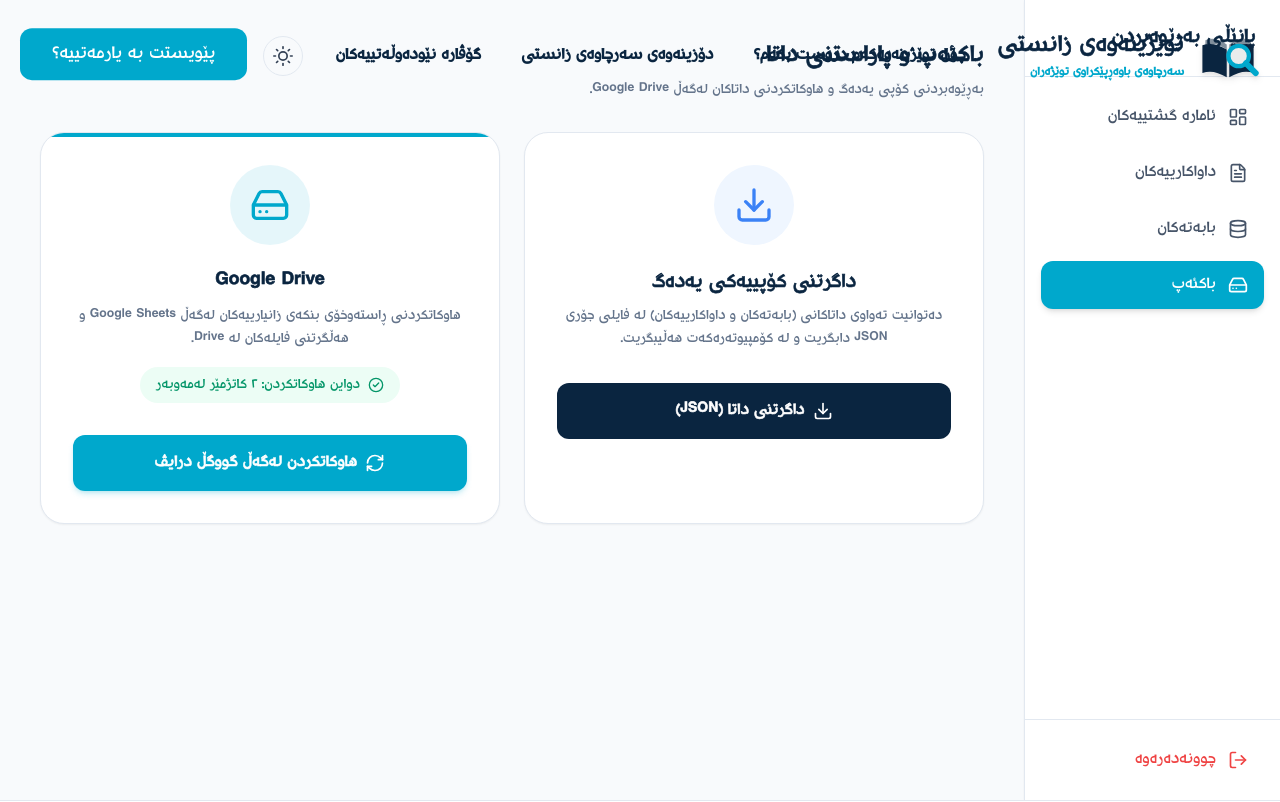
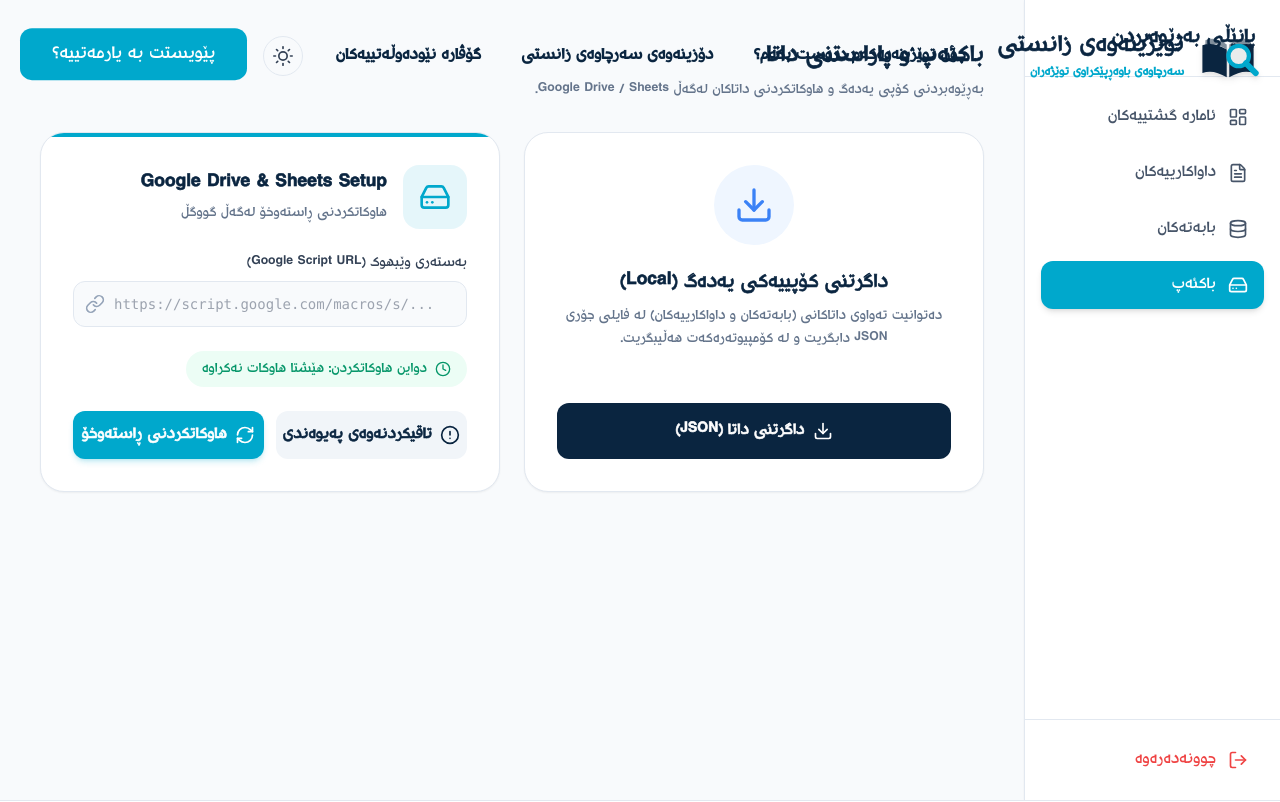
Before and after one commit to heminsherko/twezhinawa, a Next.js app: page /admin/backup in a window 1280 px wide. Shown: the top 802 px of the page. Built offline with nearby package versions, Linux system fonts and the light colour scheme.

Commit message:
Implement Google Drive and Sheets Live Sync API & UI

```diff
--- a/src/app/admin/backup/page.tsx
+++ b/src/app/admin/backup/page.tsx
@@ -1,13 +1,29 @@
 "use client";
 
-import { useState } from "react";
+import { useState, useEffect } from "react";
 import { motion } from "framer-motion";
-import { Download, RefreshCw, HardDrive, CheckCircle2 } from "lucide-react";
+import { Download, RefreshCw, HardDrive, CheckCircle2, Link as LinkIcon, AlertCircle, XCircle, Clock } from "lucide-react";
 
 export default function AdminBackup() {
   const [isExporting, setIsExporting] = useState(false);
   const [isSyncing, setIsSyncing] = useState(false);
-  const [lastSync, setLastSync] = useState("٢ کاتژمێر لەمەوبەر");
+  const [isTesting, setIsTesting] = useState(false);
+  const [lastSync, setLastSync] = useState("هێشتا هاوکات نەکراوە");
+  const [webhookUrl, setWebhookUrl] = useState("");
+  const [statusMessage, setStatusMessage] = useState<{ type: "success" | "error" | ""; text: string }>({ type: "", text: "" });
+
+  useEffect(() => {
+    const savedUrl = localStorage.getItem("admin_google_webhook");
+    if (savedUrl) setWebhookUrl(savedUrl);
+    const syncTime = localStorage.getItem("admin_last_sync");
+    if (syncTime) setLastSync(syncTime);
+  }, []);
+
+  const handleWebhookChange = (e: React.ChangeEvent<HTMLInputElement>) => {
+    setWebhookUrl(e.target.value);
+    localStorage.setItem("admin_google_webhook", e.target.value);
+    setStatusMessage({ type: "", text: "" });
+  };
 
   const handleExportJSON = () => {
     setIsExporting(true);
@@ -35,29 +51,91 @@
     }, 1000);
   };
 
-  const handleSync = () => {
+  const handleTestConnection = async () => {
+    if (!webhookUrl) {
+      setStatusMessage({ type: "error", text: "تکایە سەرەتا بەستەری وێبهوکەکە دابنێ." });
+      return;
+    }
+
+    setIsTesting(true);
+    setStatusMessage({ type: "", text: "" });
+
+    try {
+      const res = await fetch("/api/backup", {
+        method: "POST",
+        headers: { "Content-Type": "application/json" },
+        body: JSON.stringify({ url: webhookUrl, test: true })
+      });
+
+      const result = await res.json();
+
+      if (res.ok) {
+        setStatusMessage({ type: "success", text: "سەرکەوتوو بوو! پەیوەندی بە گووگڵەوە دروست کرا." });
+      } else {
+        setStatusMessage({ type: "error", text: result.error || "کێشەیەک ڕوویدا لە کاتی پەیوەندیکردندا." });
+      }
+    } catch (error) {
+      setStatusMessage({ type: "error", text: "هەڵەیەک ڕوویدا. دڵنیابە لە خێرایی ئینتەرنێتەکەت." });
+    } finally {
+      setIsTesting(false);
+    }
+  };
+
+  const handleSync = async () => {
+    if (!webhookUrl) {
+      setStatusMessage({ type: "error", text: "تکایە سەرەتا بەستەری وێبهوکەکە دابنێ پێش هاوکاتکردن." });
+      return;
+    }
+
     setIsSyncing(true);
-    setTimeout(() => {
+    setStatusMessage({ type: "", text: "" });
+
+    try {
+      const articles = JSON.parse(localStorage.getItem("admin_articles") || "[]");
+      const submissions = JSON.parse(localStorage.getItem("admin_submissions") || "[]");
+
+      const data = { articles, submissions };
+
+      const res = await fetch("/api/backup", {
+        method: "POST",
+        headers: { "Content-Type": "application/json" },
+        body: JSON.stringify({ url: webhookUrl, data, test: false })
+      });
+
+      const result = await res.json();
+
+      if (res.ok) {
+        const timeNow = new Date().toLocaleString("ku-IQ") || "ئێستا";
+        setLastSync(timeNow);
+        localStorage.setItem("admin_last_sync", timeNow);
+        setStatusMessage({ type: "success", text: "داتاکان بە سەرکەوتوویی هاوکات کران لەگەڵ گووگڵ." });
+      } else {
+        setStatusMessage({ type: "error", text: result.error || "کێشەیەک ڕوویدا لە کاتی هاوکاتکردندا." });
+      }
+    } catch (error) {
+      setStatusMessage({ type: "error", text: "هەڵەیەک ڕوویدا لە ناردنی داتاکان." });
+    } finally {
       setIsSyncing(false);
-      setLastSync("ئێستا");
-    }, 2000);
+    }
   };
 
   return (
     <motion.div initial={{ opacity: 0, y: 10 }} animate={{ opacity: 1, y: 0 }} transition={{ duration: 0.3 }}>
       <div className="mb-8">
         <h1 className="text-2xl font-bold text-[#0A2540] dark:text-white mb-2">باکئەپ و پاراستنی داتا</h1>
-        <p className="text-slate-500 text-sm">بەڕێوەبردنی کۆپی یەدەگ و هاوکاتکردنی داتاکان لەگەڵ Google Drive.</p>
+        <p className="text-slate-500 text-sm">بەڕێوەبردنی کۆپی یەدەگ و هاوکاتکردنی داتاکان لەگەڵ Google Drive / Sheets.</p>
       </div>
 
-      <div className="grid grid-cols-1 md:grid-cols-2 gap-6">
+      <div className="grid grid-cols-1 lg:grid-cols-2 gap-6">
         {/* Local Export Card */}
         <div className="bg-white dark:bg-[#0f172a] p-8 rounded-3xl border border-slate-200 dark:border-slate-800 shadow-sm flex flex-col items-center text-center">
           <div className="w-20 h-20 bg-blue-50 dark:bg-blue-900/20 rounded-full flex items-center justify-center mb-6">
             <Download className="w-10 h-10 text-blue-500" />
           </div>
-          <h2 className="text-xl font-bold text-[#0A2540] dark:text-white mb-2">داگرتنی کۆپییەکی یەدەگ</h2>
+          <h2 className="text-xl font-bold text-[#0A2540] dark:text-white mb-2">داگرتنی کۆپییەکی یەدەگ (Local)</h2>
           <p className="text-slate-500 text-sm mb-8 leading-relaxed">دەتوانیت تەواوی داتاکانی (بابەتەکان و داواکارییەکان) لە فایلی جۆری JSON دابگریت و لە کۆمپیوتەرەکەت هەڵیبگریت.</p>
+
+          <div className="mt-auto w-full">
             <button
               onClick={handleExportJSON}
               disabled={isExporting}
@@ -67,29 +145,72 @@
               {isExporting ? "لە داگرتندایە..." : "داگرتنی داتا (JSON)"}
             </button>
           </div>
+        </div>
 
         {/* Google Drive Sync Card */}
-        <div className="bg-white dark:bg-[#0f172a] p-8 rounded-3xl border border-slate-200 dark:border-slate-800 shadow-sm flex flex-col items-center text-center relative overflow-hidden">
+        <div className="bg-white dark:bg-[#0f172a] p-8 rounded-3xl border border-slate-200 dark:border-slate-800 shadow-sm flex flex-col text-right relative overflow-hidden">
           <div className="absolute top-0 inset-x-0 h-1 bg-[#00A8CC]" />
-          <div className="w-20 h-20 bg-[#00A8CC]/10 rounded-full flex items-center justify-center mb-6">
-            <HardDrive className="w-10 h-10 text-[#00A8CC]" />
+          <div className="flex items-center gap-4 mb-6">
+            <div className="w-16 h-16 bg-[#00A8CC]/10 rounded-2xl flex items-center justify-center shrink-0">
+              <HardDrive className="w-8 h-8 text-[#00A8CC]" />
             </div>
-          <h2 className="text-xl font-bold text-[#0A2540] dark:text-white mb-2">Google Drive</h2>
-          <p className="text-slate-500 text-sm mb-4 leading-relaxed">هاوکاتکردنی ڕاستەوخۆی بنکەی زانیارییەکان لەگەڵ Google Sheets و هەڵگرتنی فایلەکان لە Drive.</p>
+            <div>
+              <h2 className="text-xl font-bold text-[#0A2540] dark:text-white">Google Drive & Sheets Setup</h2>
+              <p className="text-slate-500 text-sm mt-1">هاوکاتکردنی ڕاستەوخۆ لەگەڵ گووگڵ</p>
+            </div>
+          </div>
 
-          <div className="flex items-center gap-2 text-sm font-medium text-emerald-600 dark:text-emerald-400 bg-emerald-50 dark:bg-emerald-900/20 px-4 py-2 rounded-full mb-8">
-            <CheckCircle2 className="w-4 h-4" />
+          <div className="space-y-4 mb-6 text-right">
+            <div>
+              <label className="block text-sm font-medium text-slate-700 dark:text-slate-300 mb-2">بەستەری وێبهوک (Google Script URL)</label>
+              <div className="relative">
+                <LinkIcon className="absolute left-3 top-1/2 -translate-y-1/2 w-5 h-5 text-slate-400" />
+                <input
+                  type="text"
+                  value={webhookUrl}
+                  onChange={handleWebhookChange}
+                  dir="ltr"
+                  placeholder="https://script.google.com/macros/s/..."
+                  className="w-full pl-10 pr-4 py-3 bg-slate-50 dark:bg-slate-800 border border-slate-200 dark:border-slate-700 rounded-xl outline-none focus:border-[#00A8CC] text-left font-mono text-sm"
+                />
+              </div>
+            </div>
+          </div>
+
+          {statusMessage.text && (
+            <div className={`p-4 rounded-xl mb-6 flex items-start gap-3 text-sm font-medium ${
+              statusMessage.type === "success"
+                ? "bg-emerald-50 text-emerald-700 dark:bg-emerald-900/20 dark:text-emerald-400 border border-emerald-200 dark:border-emerald-900/50"
+                : "bg-red-50 text-red-700 dark:bg-red-900/20 dark:text-red-400 border border-red-200 dark:border-red-900/50"
+            }`}>
+              {statusMessage.type === "success" ? <CheckCircle2 className="w-5 h-5 shrink-0" /> : <XCircle className="w-5 h-5 shrink-0" />}
+              {statusMessage.text}
+            </div>
+          )}
+
+          <div className="flex items-center gap-2 text-sm font-medium text-emerald-600 dark:text-emerald-400 bg-emerald-50 dark:bg-emerald-900/20 px-4 py-2 rounded-full mb-6 mx-auto md:mx-0 w-fit">
+            <Clock className="w-4 h-4 shrink-0" />
             دواین هاوکاتکردن: {lastSync}
           </div>
 
+          <div className="grid grid-cols-1 sm:grid-cols-2 gap-3 mt-auto">
+            <button
+              onClick={handleTestConnection}
+              disabled={isTesting || isSyncing}
+              className="w-full bg-slate-100 dark:bg-slate-800 hover:bg-slate-200 dark:hover:bg-slate-700 text-[#0A2540] dark:text-white py-3 rounded-xl font-bold transition-all flex items-center justify-center gap-2 disabled:opacity-70"
+            >
+              {isTesting ? <RefreshCw className="w-5 h-5 animate-spin" /> : <AlertCircle className="w-5 h-5" />}
+              تاقیکردنەوەی پەیوەندی
+            </button>
             <button
               onClick={handleSync}
-            disabled={isSyncing}
-            className="w-full bg-[#00A8CC] hover:bg-[#008BA8] text-white py-4 rounded-xl font-bold transition-all flex items-center justify-center gap-2 disabled:opacity-70 shadow-md shadow-[#00A8CC]/20"
+              disabled={isSyncing || isTesting}
+              className="w-full bg-[#00A8CC] hover:bg-[#008BA8] text-white py-3 rounded-xl font-bold transition-all flex items-center justify-center gap-2 disabled:opacity-70 shadow-md shadow-[#00A8CC]/20"
             >
               <RefreshCw className={`w-5 h-5 ${isSyncing ? "animate-spin" : ""}`} />
-            {isSyncing ? "لە هاوکاتکردندایە..." : "هاوکاتکردن لەگەڵ گووگڵ درایڤ"}
+              هاوکاتکردنی ڕاستەوخۆ
             </button>
+          </div>
         </div>
       </div>
     </motion.div>
--- /dev/null
+++ b/src/app/api/backup/route.ts
@@ -0,0 +1,59 @@
+import { NextResponse } from "next/server";
+
+export async function POST(request: Request) {
+  try {
+    const body = await request.json();
+    const { url, data, test } = body;
+
+    if (!url) {
+      return NextResponse.json(
+        { error: "بەستەری وێبهوک (Webhook URL) دیاری نەکراوە." },
+        { status: 400 }
+      );
+    }
+
+    // Prepare payload
+    const payload = test
+      ? { action: "test", timestamp: new Date().toISOString() }
+      : { action: "backup", data, timestamp: new Date().toISOString() };
+
+    // Forward the request to the Google Apps Script Webhook
+    const response = await fetch(url, {
+      method: "POST",
+      headers: {
+        "Content-Type": "application/json",
+      },
+      body: JSON.stringify(payload),
+    });
+
+    if (!response.ok) {
+      const errorText = await response.text();
+      console.error("Google Webhook Error:", errorText);
+      return NextResponse.json(
+        { error: "پەیوەندی بە گووگڵەوە سەرکەوتوو نەبوو. تکایە بەستەرەکە بپشکنەوە." },
+        { status: response.status }
+      );
+    }
+
+    // Google Apps Script usually returns a text or JSON response. We'll try to parse it.
+    let resultData;
+    try {
+      const text = await response.text();
+      resultData = text ? JSON.parse(text) : { status: "success" };
+    } catch (e) {
+      resultData = { status: "success", note: "Response was not JSON." };
+    }
+
+    return NextResponse.json({
+      success: true,
+      message: test ? "پەیوەندییەکە سەرکەوتوو بوو!" : "داتاکان بە سەرکەوتوویی هاوکات کران.",
+      data: resultData
+    });
+  } catch (error) {
+    console.error("Backup API Error:", error);
+    return NextResponse.json(
+      { error: "هەڵەیەک لە سێرڤەر ڕوویدا لە کاتی ناردنی داتاکان." },
+      { status: 500 }
+    );
+  }
+}
```
Lines whose indentation alone changed are shown as unchanged.
